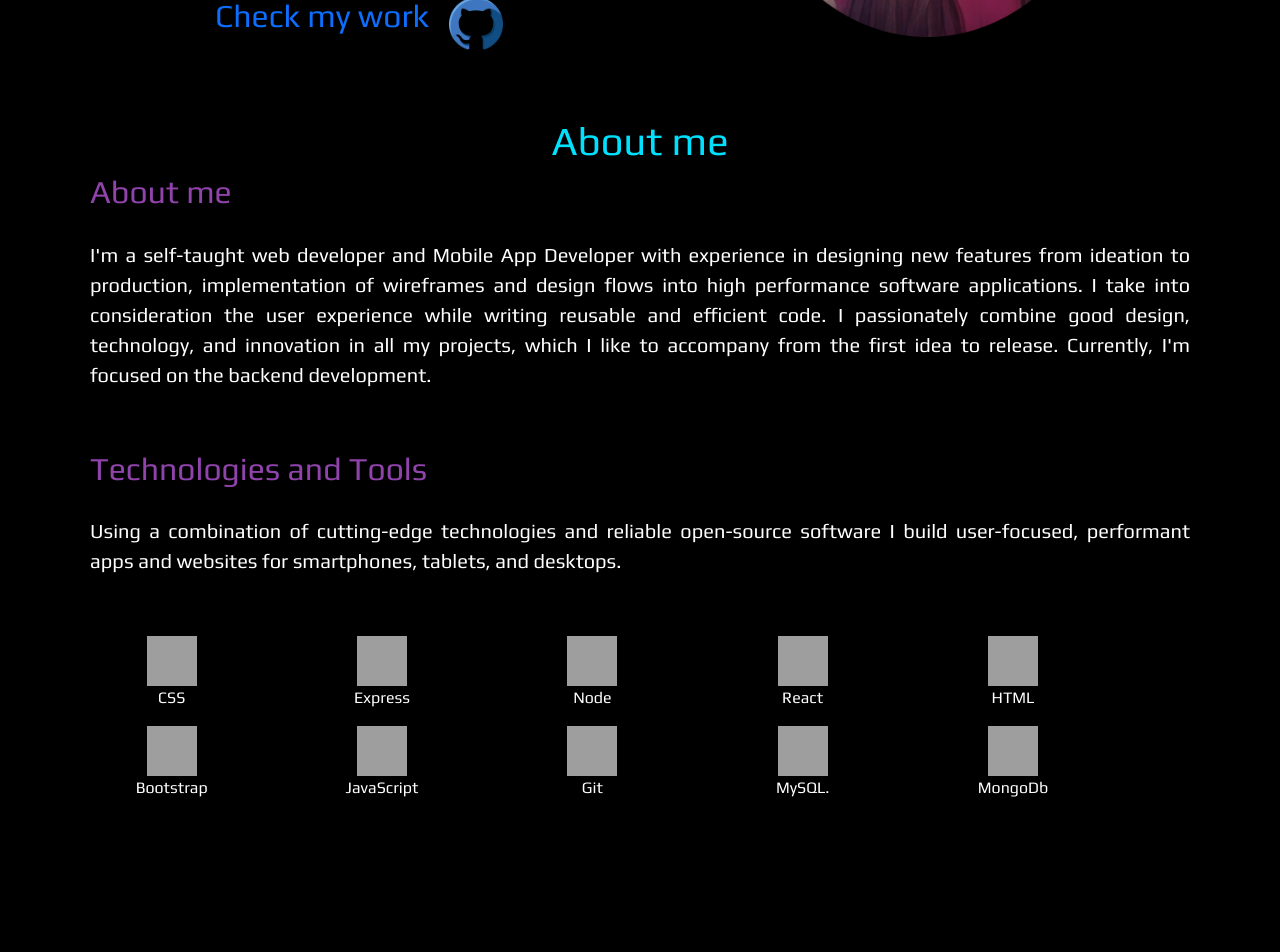
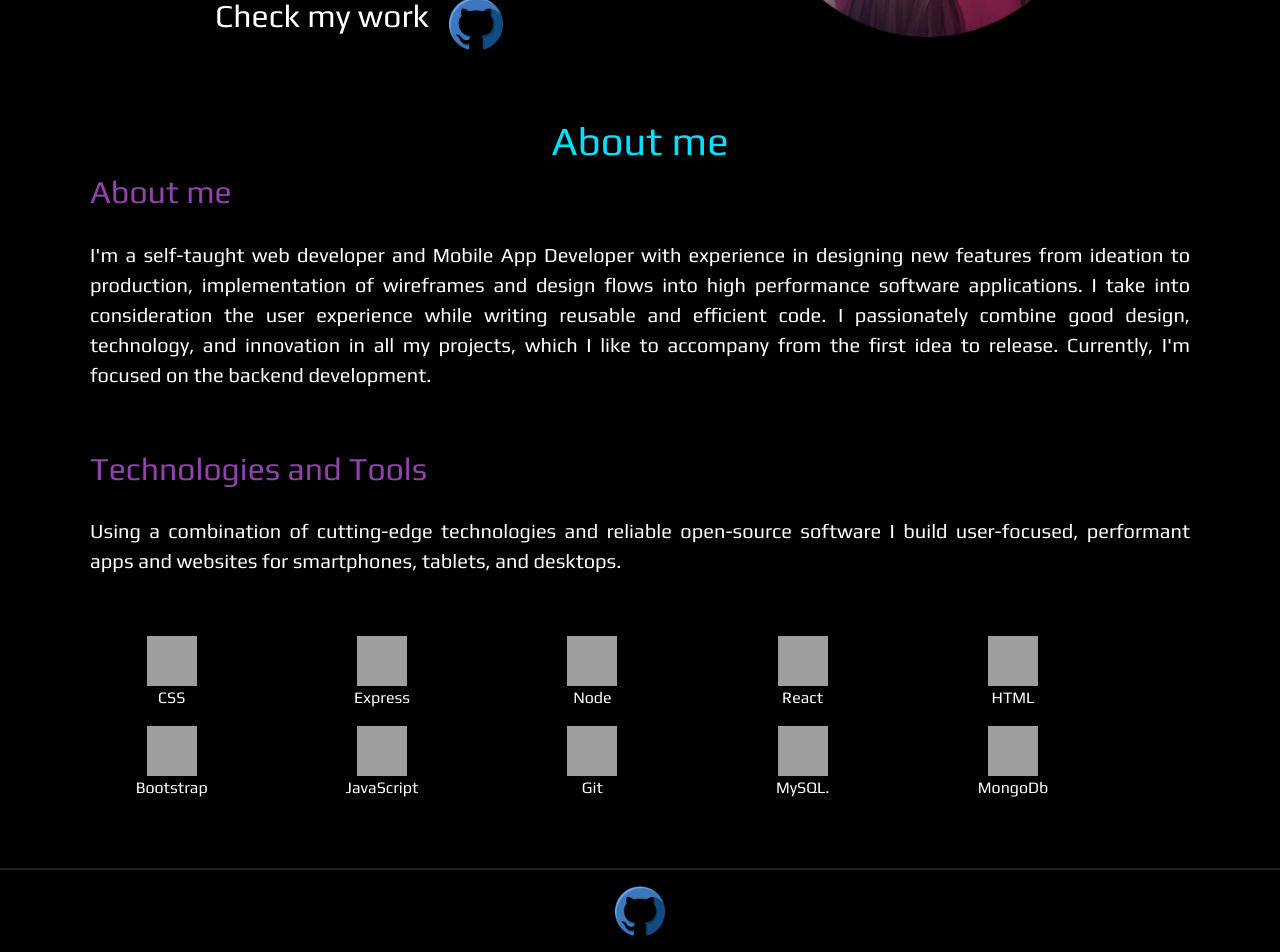
Before and after one commit to garmercy/React-Portfolio, a React (Vite) app: page / in a window 1280 px wide. Shown: the part 606-1558 px from the top of the page. Before the commit the page ends 1474 px from the top, so only its background shows below. Built offline with nearby package versions, Linux system fonts and the light colour scheme; grey boxes are pictures that could not be loaded.

Commit message:
adding footer

```diff
--- a/index.html
+++ b/index.html
@@ -19,4 +19,9 @@
     <script src="https://cdn.jsdelivr.net/npm/@popperjs/core@2.9.2/dist/umd/popper.min.js"></script>
     <script src="https://stackpath.bootstrapcdn.com/bootstrap/4.5.2/js/bootstrap.min.js"></script>
   </body>
+  <footer class="py-3 " id="footerSection">
+    <a href="https://github.com/garmercy" id="linkFooter">
+      <img src='./src/assets/img/github.png' alt="logo" id='iconFooter'/>
+    </a>
+</footer>
 </html>
--- a/src/App.css
+++ b/src/App.css
@@ -119,6 +119,9 @@
   transition: 0.3s;
 }
 
+#githubIcon{
+  color: white;
+}
 #photo{
   height: 100%;
   width: 70%;
@@ -145,6 +148,19 @@
 #containeMiniApp{
   margin-right: 23px;
 }
+
+/* -----------FOOTER------------- */
+#iconFooter{
+  height: 50px;
+  width: 50px;
+  }
+
+#footerSection{
+  text-align: center;
+  background-color: black;
+  border-top: double rgb(34, 34, 34) 2px;
+}
+
 /* ----------------PHONE MEDIA--------------- */
 @media only screen and (max-width: 700px) {
   /* NAVBAR PHONE STYLE */
```
